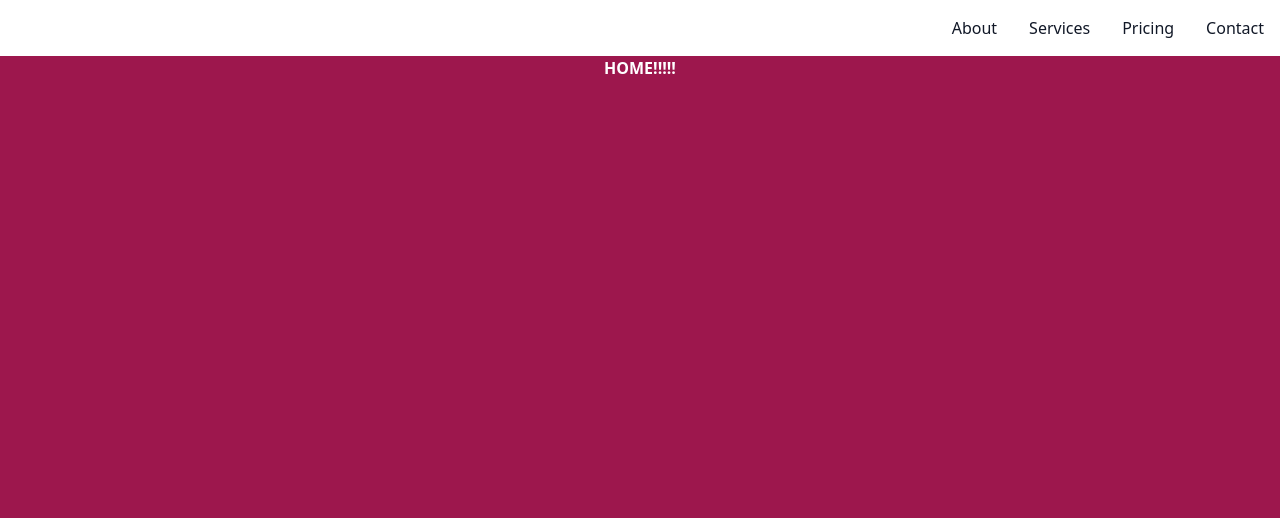
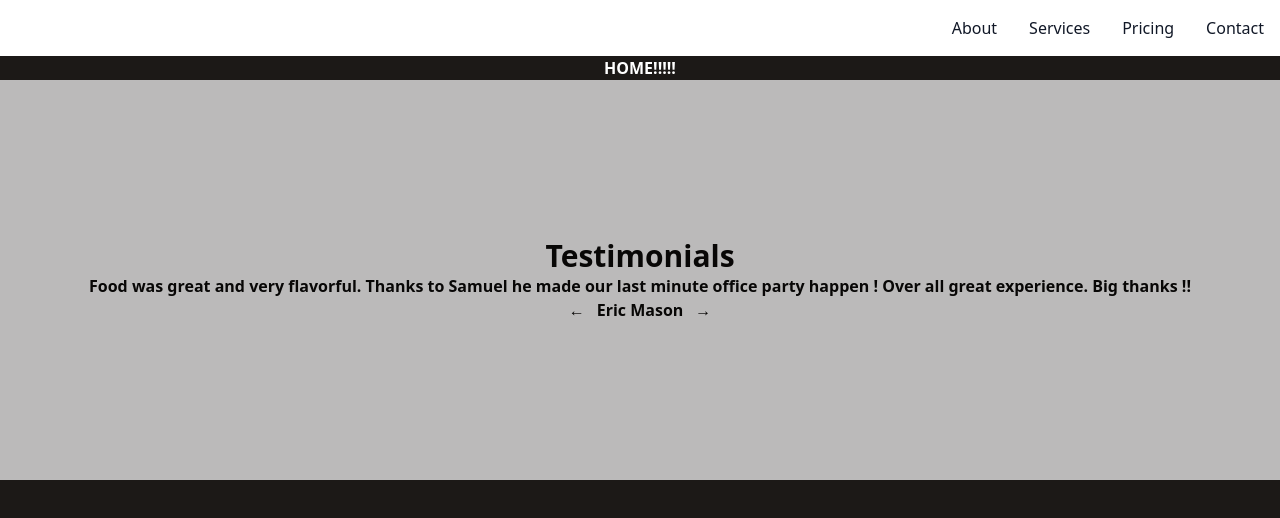
Before and after one commit to gnieb/seasons4, a React (Create React App) app: page /main in a window 1280 px wide. Shown: the top 518 px of the page. Built offline with nearby package versions, Linux system fonts and the light colour scheme.

Commit message:
create testimonial

```diff
--- /dev/null
+++ b/src/components/Testimonials.js
@@ -0,0 +1,17 @@
+const Testimonials = () => {
+    return (
+        <div className="w-screen h-1/2 bg-white opacity-70 flex items-center justify-center text-black font-black">
+           <div className="">
+                <div className="text-3xl">Testimonials</div>
+                <div>Food was great and very flavorful. Thanks to Samuel he made our last minute office party happen ! Over all great experience. Big thanks !!</div>
+                <div className="flex justify-center">
+                    <div className="w-10">←</div>
+                    <div className="w-30">Eric Mason</div>
+                    <div className="w-10">→</div>
+                </div>
+            </div>
+        </div>
+    )
+};
+
+export default Testimonials;
--- a/src/components/TopMenu.js
+++ b/src/components/TopMenu.js
@@ -2,9 +2,9 @@ import { NavLink } from "react-router-dom";
 
 const TopMenu = () => {
     return (
-        <nav className="bg-white border-gray-200 dark:bg-gray-900">
+        <nav className="bg-white border-gray-200 dark:bg-black">
         <div className="max-w-screen-xl flex flex-wrap items-center justify-between mx-auto p-4">
-            <NavLink href="" className="flex items-center space-x-3 rtl:space-x-reverse text-white font-black">
+            <NavLink to="/main" className="flex items-center space-x-3 rtl:space-x-reverse text-white font-black">
                 Seasons4
             </NavLink>
             <button data-collapse-toggle="navbar-default" type="button" className="inline-flex items-center p-2 w-10 h-10 justify-center text-sm text-gray-500 rounded-lg md:hidden hover:bg-gray-100 focus:outline-none focus:ring-2 focus:ring-gray-200 dark:text-gray-400 dark:hover:bg-gray-700 dark:focus:ring-gray-600" aria-controls="navbar-default" aria-expanded="false">
@@ -17,7 +17,7 @@ const TopMenu = () => {
             <ul className="font-medium flex flex-col p-4 md:p-0 mt-4 border border-gray-100 rounded-lg bg-gray-50 md:flex-row md:space-x-8 rtl:space-x-reverse md:mt-0 md:border-0 md:bg-white dark:bg-gray-800 md:dark:bg-gray-900 dark:border-gray-700">
 
                 <li>
-                <a href="#" className="block py-2 px-3 text-gray-900 rounded hover:bg-gray-100 md:hover:bg-transparent md:border-0 md:hover:text-blue-700 md:p-0 dark:text-white md:dark:hover:text-blue-500 dark:hover:bg-gray-700 dark:hover:text-white md:dark:hover:bg-transparent">About</a>
+                <NavLink to="/about" className="block py-2 px-3 text-gray-900 rounded hover:bg-gray-100 md:hover:bg-transparent md:border-0 md:hover:text-blue-700 md:p-0 dark:text-white md:dark:hover:text-blue-500 dark:hover:bg-gray-700 dark:hover:text-white md:dark:hover:bg-transparent">About</NavLink>
                 </li>
                 <li>
                 <a href="#" className="block py-2 px-3 text-gray-900 rounded hover:bg-gray-100 md:hover:bg-transparent md:border-0 md:hover:text-blue-700 md:p-0 dark:text-white md:dark:hover:text-blue-500 dark:hover:bg-gray-700 dark:hover:text-white md:dark:hover:bg-transparent">Services</a>
--- a/src/pages/Home.js
+++ b/src/pages/Home.js
@@ -1,13 +1,15 @@
 import {motion} from "framer-motion";
 import TopMenu from "../components/TopMenu";
+import Testimonials from "../components/Testimonials";
 
 const Home = ()=> {
     return (
         <motion.div
-        className="h-screen w-screen bg-pink-800"
+        className="h-screen w-screen bg-stone-900"
         >
             <TopMenu />
             <div className="text-white font-black">HOME!!!!!</div>
+            <Testimonials />
         </motion.div>
     )
 };
```
